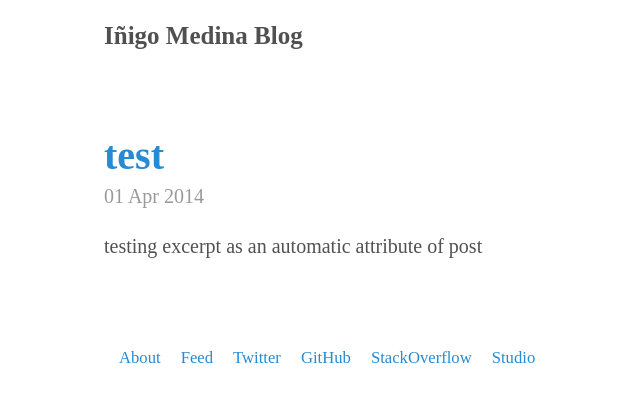
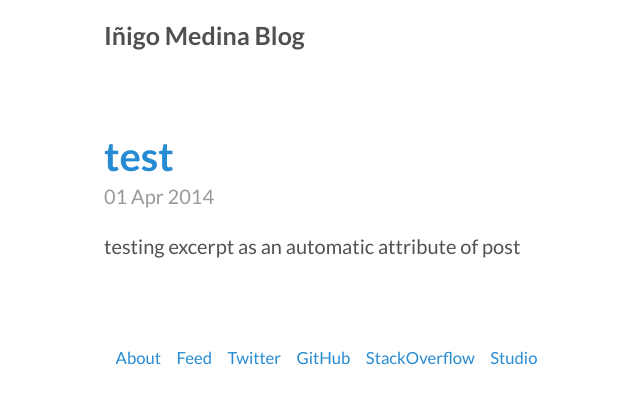
Before and after one commit to grosshat/grosshat.github.io, a Jekyll site: the page built from index.html, in a window 1280 px wide. Shown: the top 404 px of the page, without its empty margins (176-816 px from the left). Built offline with Jekyll 4.4.1, drawn with Linux system fonts in a browser that asks for light colours; Markdown is read by kramdown in place of the engine named in the settings.

Commit message:
Fix typo.

```diff
--- a/public/css/poole.css
+++ b/public/css/poole.css
@@ -48,7 +48,7 @@ body {
 }
 
 html {
-  font-family: "Lato", Helvetica Neue", Helvetica, Arial, sans-serif;
+  font-family: "Lato", "Helvetica Neue", Helvetica, Arial, sans-serif;
   font-size: 16px;
   line-height: 1.5;
 }
```
